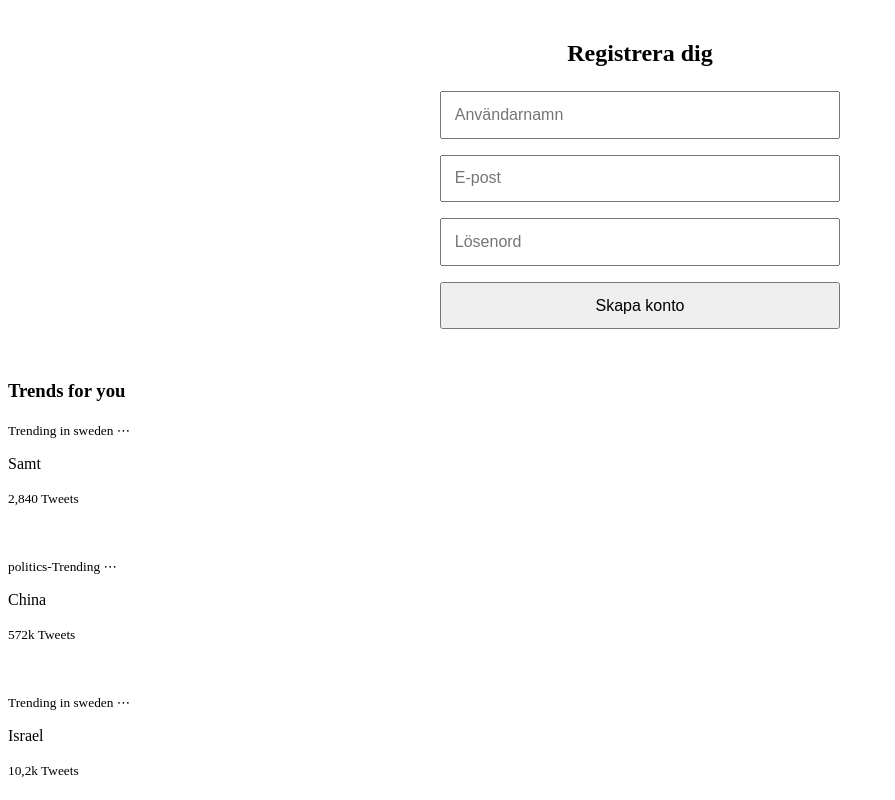
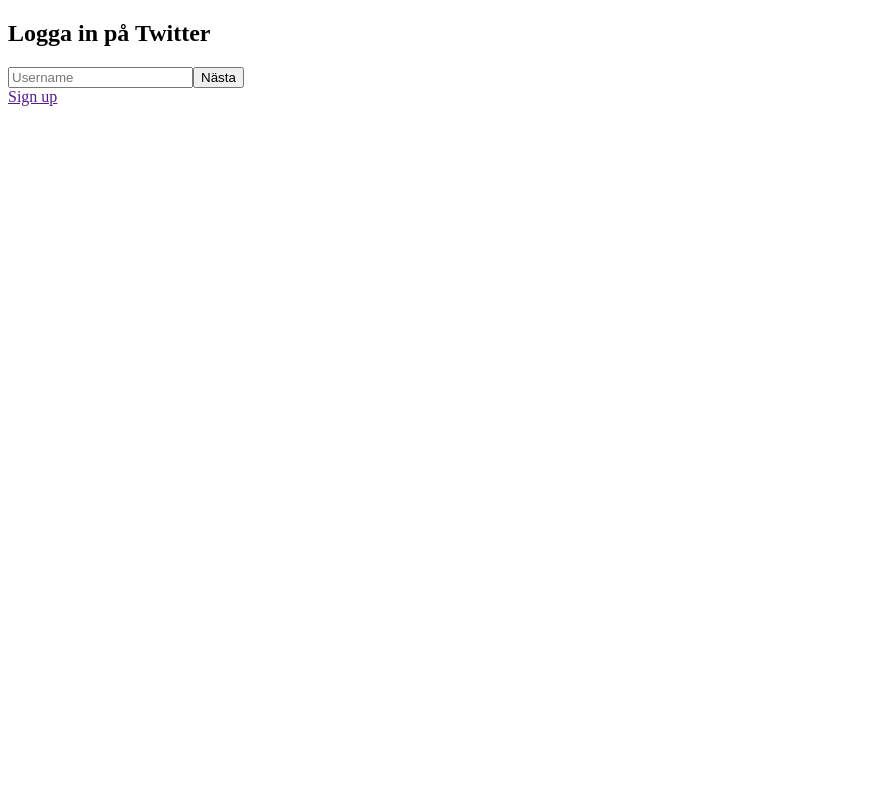
Before and after one commit to Jetsetradioh/twitter-clone-frontend, a React (Vite) app: page / in a window 1280 px wide. Shown: the top 800 px of the page, without its empty margins (0-895 px from the left). Built offline with nearby package versions, Linux system fonts and the light colour scheme.

Commit message:
uppdateringar login frontend

```diff
--- a/src/App.jsx
+++ b/src/App.jsx
@@ -1,11 +1,11 @@
-import Signup from './components/signup/signup';
-import Sidebar from './components/sidebar/sidebar';
+import Signup from "./components/signup/signup";
+import Sidebar from "./components/sidebar/sidebar";
+import Login from "./components/login/login";
 
 function App() {
   return (
     <div className="App">
-      <Signup />
-      <Sidebar />
+      <Login />
     </div>
   );
 }
--- a/src/components/login/login.jsx
+++ b/src/components/login/login.jsx
@@ -1,12 +1,24 @@
 import { useState } from "react";
+import "./login.css";
 
 const Login = () => {
-  const [user, setUser] = useState({ name: "", password: "" });
+  const [user, setUser] = useState({ name: "", password: "", loggedIn: false });
   const [toggle, setToggle] = useState(true);
 
-  const submitHandler = (e) => {
+  const submitHandler = async (e) => {
     e.preventDefault();
-    console.log(user);
+    const response = await fetch("http://localhost:3000/login", {
+      method: "POST",
+      headers: { "Content-Type": "application/json" },
+      body: JSON.stringify(user),
+    });
+    if (response.ok) {
+      const acctiveUser = await response.json();
+      console.log("Inloggad: ", acctiveUser);
+    } else {
+      const message = await response.json();
+      console.log(message.message);
+    }
   };
 
   return (
```
Also changed, not shown: src/components/login/login.css (added).
